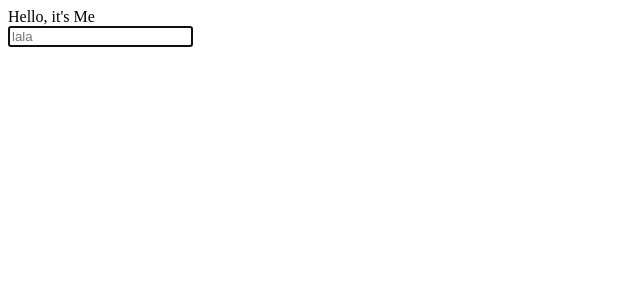
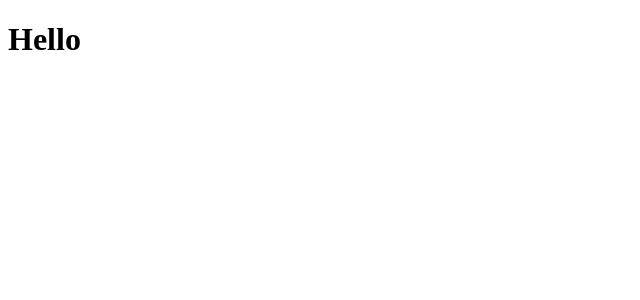
Before and after one commit to KIMJUNSICK/reactHooks-practice, a React (Create React App) app: page / in a window 1280 px wide. Shown: the top 300 px of the page, without its empty margins (0-640 px from the left). Built offline with nearby package versions, Linux system fonts and the light colour scheme.

Commit message:
useClick( )

```diff
--- a/src/App.js
+++ b/src/App.js
@@ -1,12 +1,12 @@
-import React, { useRef, useState, useEffect } from "react";
+import React from "react";
+import useClick from "./useClick";
 
 const App = () => {
-  const potato = useRef();
-  setTimeout(() => potato.current.focus(), 5000);
+  const onClick = () => console.log("clicked!");
+  const title = useClick(onClick);
   return (
     <div className="App">
-      <div>Hello, it's Me</div>
-      <input ref={potato} placeholder="lala" />
+      <h1 ref={title}>Hello</h1>
     </div>
   );
 };
--- a/src/useClick.js
+++ b/src/useClick.js
@@ -0,0 +1,20 @@
+import { useRef, useEffect } from "react";
+
+const useClick = onClick => {
+  const element = useRef();
+  useEffect(() => {
+    if (typeof onClick === "function") {
+      if (element.current) {
+        element.current.addEventListener("click", onClick);
+      }
+    }
+    return () => {
+      if (element.current) {
+        element.current.removeEventListener("click", onClick);
+      }
+    };
+  }, []);
+  return element;
+};
+
+export default useClick;
```
Also changed, not shown: 1 other file (tests, documents, lock files or other folders).
